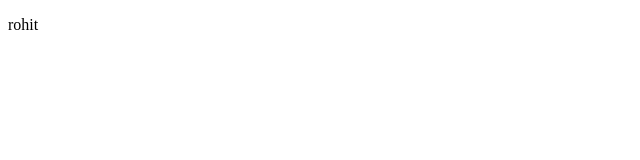
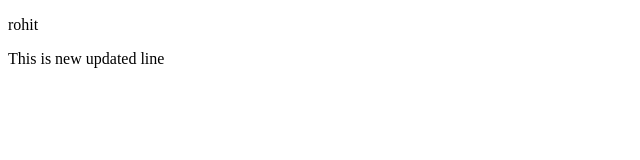
Before and after one commit to rohitLomga/learning, a plain HTML site: page index1.html in a window 1280 px wide. Shown: the whole page, without its empty margins (0-640 px from the left). Drawn offline with Linux system fonts and the light colour scheme.

Commit message:
today updated

```diff
--- a/index1.html
+++ b/index1.html
@@ -7,5 +7,6 @@
 </head>
 <body>
     <p>rohit</p>
+    <p>This is new updated line</p>
 </body>
 </html>
```
